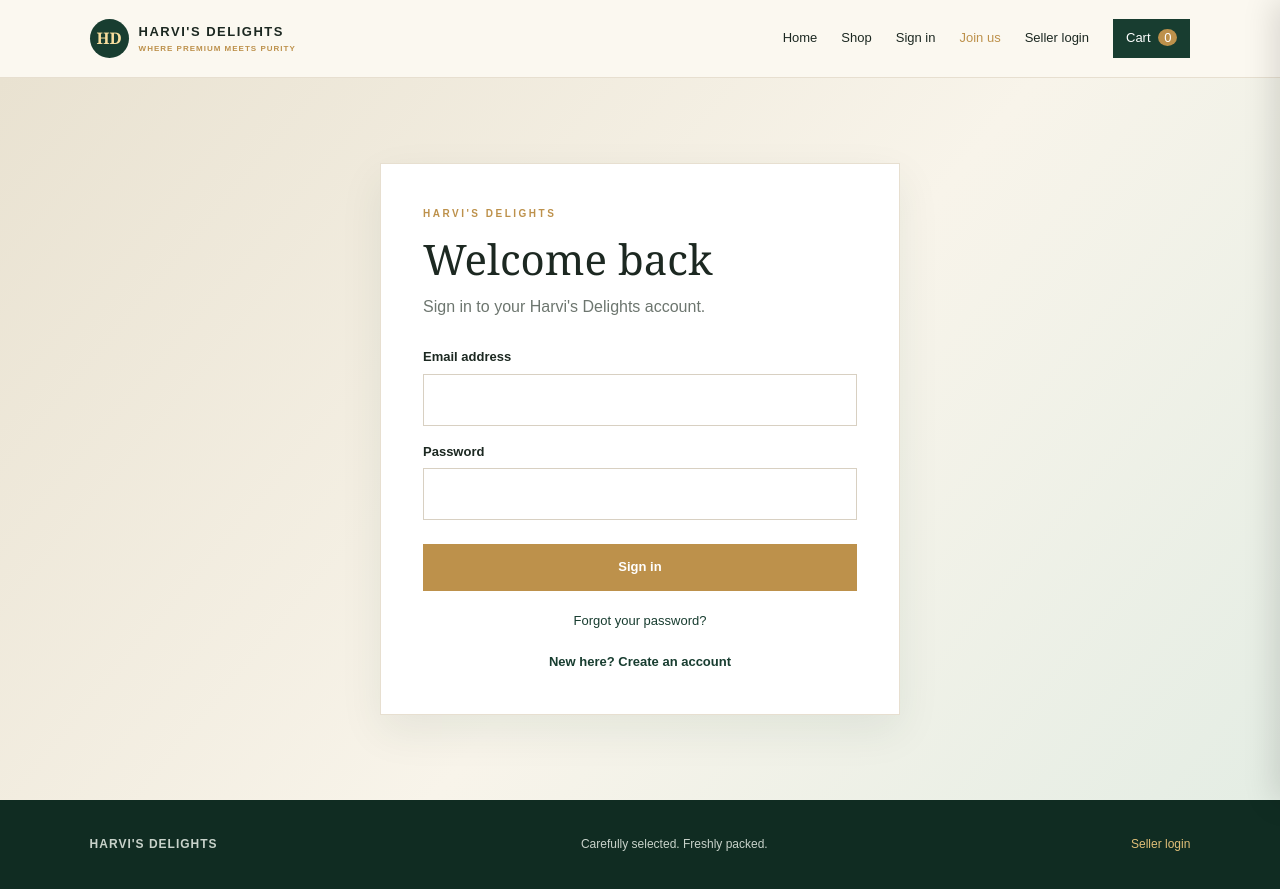
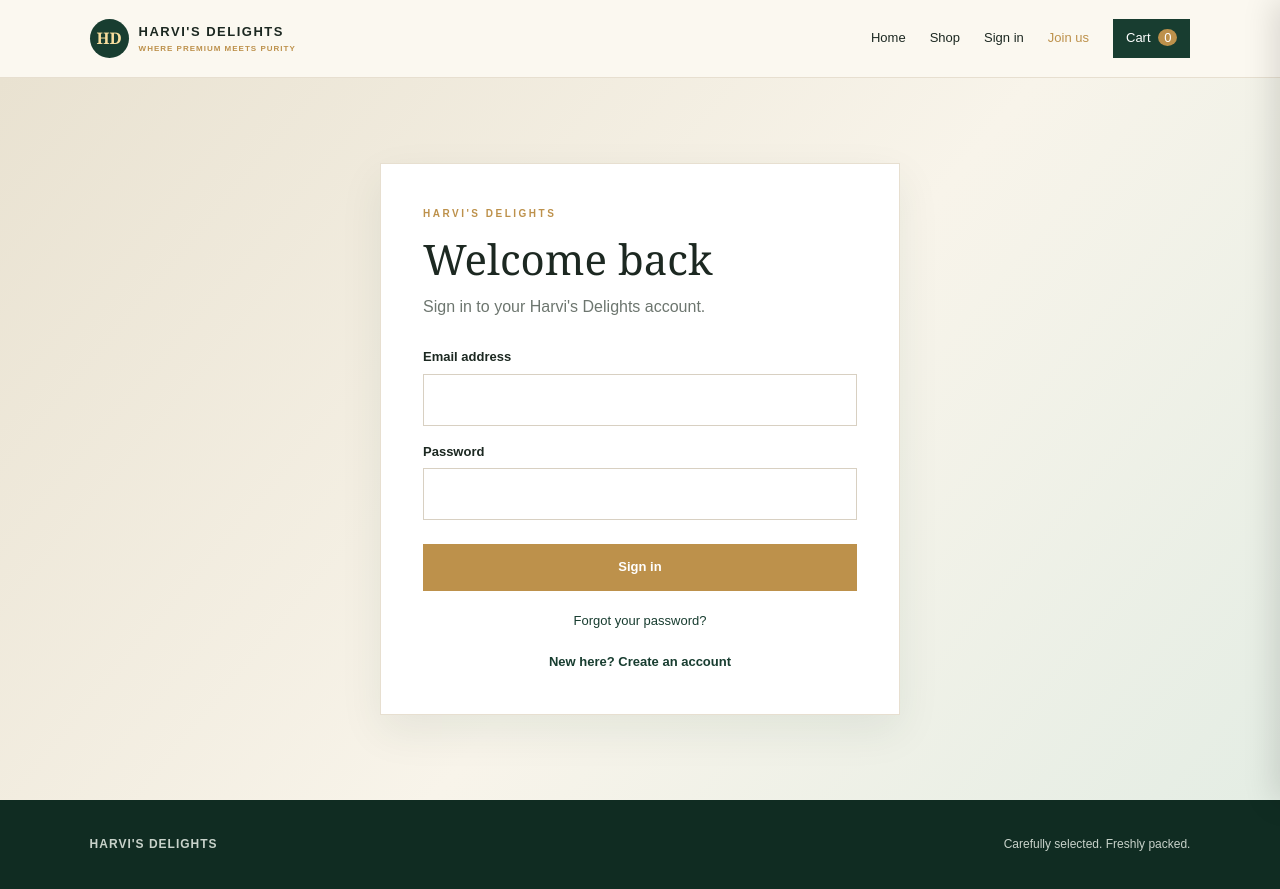
Before and after one commit to harvisdelights/harvis_delights_website, a Django app: page /login/ in a window 1280 px wide. Run offline with Django 5.2, Linux system fonts and the light colour scheme.

Commit message:
removal of seller login button

```diff
--- a/store/templates/store/base.html
+++ b/store/templates/store/base.html
@@ -1,5 +1,5 @@
 {% load static %}<!doctype html><html lang="en"><head><meta charset="utf-8"><meta name="viewport" content="width=device-width,initial-scale=1"><meta name="description" content="Harvi's Delights — premium dry fruits and everyday goodness."><title>{% block title %}Harvi's Delights{% endblock %}</title><link rel="stylesheet" href="{% static 'store/site.css' %}"><link rel="stylesheet" href="{% static 'store/auth.css' %}"><link rel="stylesheet" href="{% static 'store/checkout.css' %}"></head><body>
-<header><a class="brand" href="{% url 'home' %}"><span>HD</span><b>HARVI'S DELIGHTS<small>Where premium meets purity</small></b></a><nav><a href="{% url 'home' %}">Home</a><a href="{% url 'products' %}">Shop</a>{% if user.is_authenticated %}<a href="{% url 'account' %}">My account</a><form class="nav-form" method="post" action="{% url 'logout' %}">{% csrf_token %}<button class="nav-link" type="submit">Sign out</button></form>{% else %}<a href="{% url 'login' %}">Sign in</a><a class="nav-join" href="{% url 'signup' %}">Join us</a>{% endif %}<a href="/admin/">Seller login</a><button class="cart-button" data-cart-open>Cart <i data-cart-count>0</i></button></nav></header>
+<header><a class="brand" href="{% url 'home' %}"><span>HD</span><b>HARVI'S DELIGHTS<small>Where premium meets purity</small></b></a><nav><a href="{% url 'home' %}">Home</a><a href="{% url 'products' %}">Shop</a>{% if user.is_authenticated %}<a href="{% url 'account' %}">My account</a><form class="nav-form" method="post" action="{% url 'logout' %}">{% csrf_token %}<button class="nav-link" type="submit">Sign out</button></form>{% else %}<a href="{% url 'login' %}">Sign in</a><a class="nav-join" href="{% url 'signup' %}">Join us</a>{% endif %}<button class="cart-button" data-cart-open>Cart <i data-cart-count>0</i></button></nav></header>
 {% block content %}{% endblock %}
 <aside class="cart" data-cart><div class="cart-head"><h2>Your cart</h2><button data-cart-close aria-label="Close">&times;</button></div><div data-cart-items></div><div class="cart-total"><span>Subtotal</span><strong data-cart-total>&#8377;0.00</strong></div><a class="cart-checkout" href="{% url 'checkout' %}">Proceed to checkout</a><p class="cart-note">Delivery estimates are shown at checkout. Payment is tracked separately.</p></aside><div class="cart-scrim" data-cart-close></div>
-<footer><b>HARVI'S DELIGHTS</b><span>Carefully selected. Freshly packed.</span><a href="/admin/">Seller login</a></footer><script src="{% static 'store/cart.js' %}"></script></body></html>
+<footer><b>HARVI'S DELIGHTS</b><span>Carefully selected. Freshly packed.</span></footer><script src="{% static 'store/cart.js' %}"></script></body></html>
```
